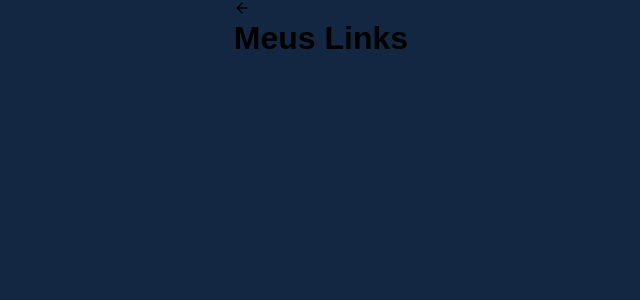
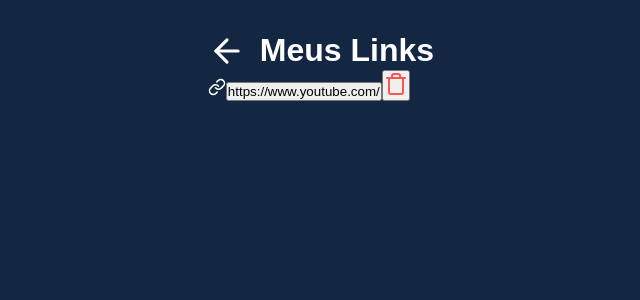
Before and after one commit to lucascavalcantejoca/React, a React (Create React App) app in the folder projeto-link/: page /links in a window 1280 px wide. Shown: the top 300 px of the page, without its empty margins (319-959 px from the left). Built offline with nearby package versions, Linux system fonts and the light colour scheme.

Commit message:
att de estilos

```diff
--- a/projeto-link/public/index.html
+++ b/projeto-link/public/index.html
@@ -1,5 +1,5 @@
 <!DOCTYPE html>
-<html lang="en">
+<html lang="pt-br">
   <head>
     <meta charset="utf-8" />
     <link rel="icon" href="%PUBLIC_URL%/favicon.ico" />
@@ -24,7 +24,7 @@
       work correctly both with client-side routing and a non-root public URL.
       Learn how to configure a non-root public URL by running `npm run build`.
     -->
-    <title>React App</title>
+    <title>Projeto Links</title>
   </head>
   <body>
     <noscript>You need to enable JavaScript to run this app.</noscript>
--- a/projeto-link/src/pages/links/index.js
+++ b/projeto-link/src/pages/links/index.js
@@ -1,13 +1,21 @@
 import './links.css';
-import {FiArrowLeft, FiTrash} from 'react-icons/fi';
+import {FiArrowLeft, FiLink, FiTrash} from 'react-icons/fi';
 
 export default function Links() {
   return(
     <div className="links-container">
 
       <div className='links-header'>
-        <FiArrowLeft/>
+        <FiArrowLeft size={38} color='white'/>
         <h1>Meus Links</h1>
+      </div>
+
+      <div className='links-item'>
+        <FiLink size={18} color='white'/>
+        <button>https://www.youtube.com/</button>
+        <button>
+          <FiTrash size={24} color='#FF5454'/>
+        </button>
       </div>
 
     </div>
--- a/projeto-link/src/pages/links/links.css
+++ b/projeto-link/src/pages/links/links.css
@@ -0,0 +1,17 @@
+.links-container {
+  max-width: 1120px;
+  margin: 32px auto 0 auto;
+}
+
+.links-header {
+    display: flex;
+    flex-direction: row;
+}
+
+.links-header svg {
+    margin-right: 14px;
+}
+
+.links-header h1 {
+    color: white;
+}
```
